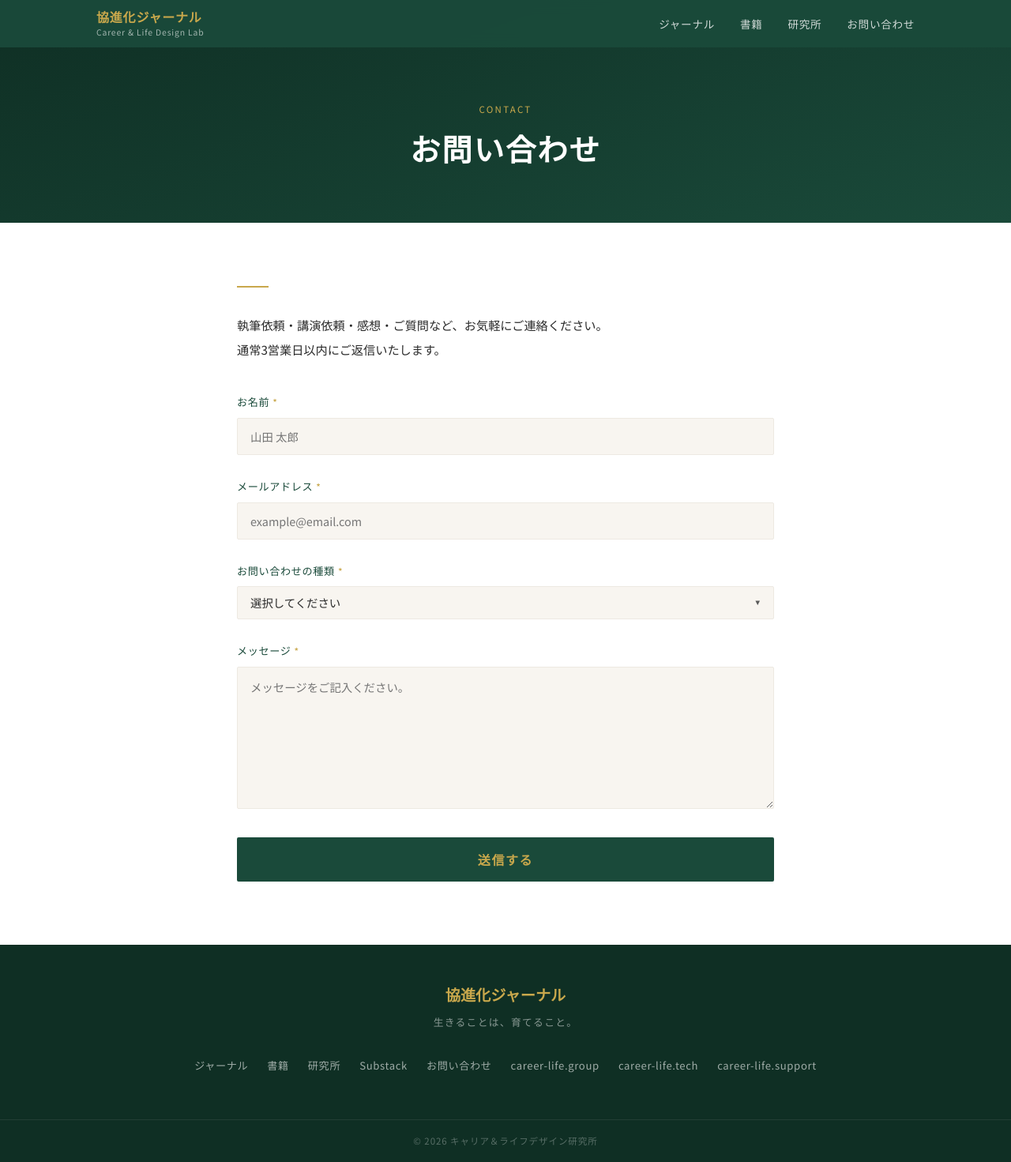
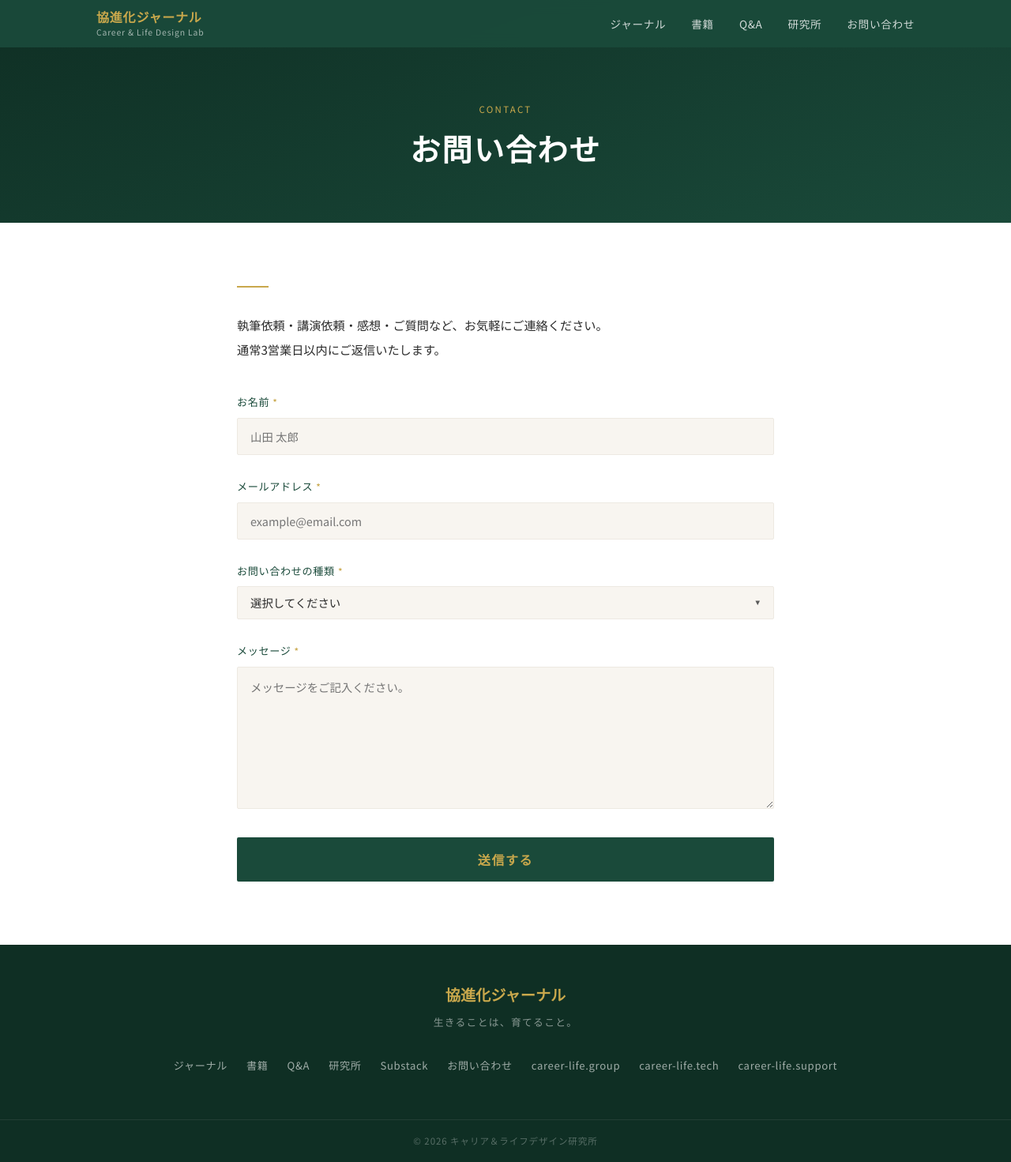
Before and after one commit to waka-hiro-60/career-life-design, a plain HTML site: page contact/index.html in a window 1280 px wide. Shown: the whole page at 79% size. Drawn offline with Linux system fonts and the light colour scheme.

Commit message:
Fix: contactページにQ&Aリンクを追加

```diff
--- a/contact/index.html
+++ b/contact/index.html
@@ -272,6 +272,7 @@
     <div class="header-nav">
       <a href="/journal/">ジャーナル</a>
       <a href="/books/">書籍</a>
+      <a href="/qa/">Q&amp;A</a>
       <a href="/about/">研究所</a>
       <a href="/contact/">お問い合わせ</a>
     </div>
@@ -344,6 +345,7 @@
     <div class="footer-links">
       <a href="/journal/">ジャーナル</a>
       <a href="/books/">書籍</a>
+      <a href="/qa/">Q&amp;A</a>
       <a href="/about/">研究所</a>
       <a href="https://kyoshinkajournal.substack.com" target="_blank">Substack</a>
       <a href="/contact/">お問い合わせ</a>
```
